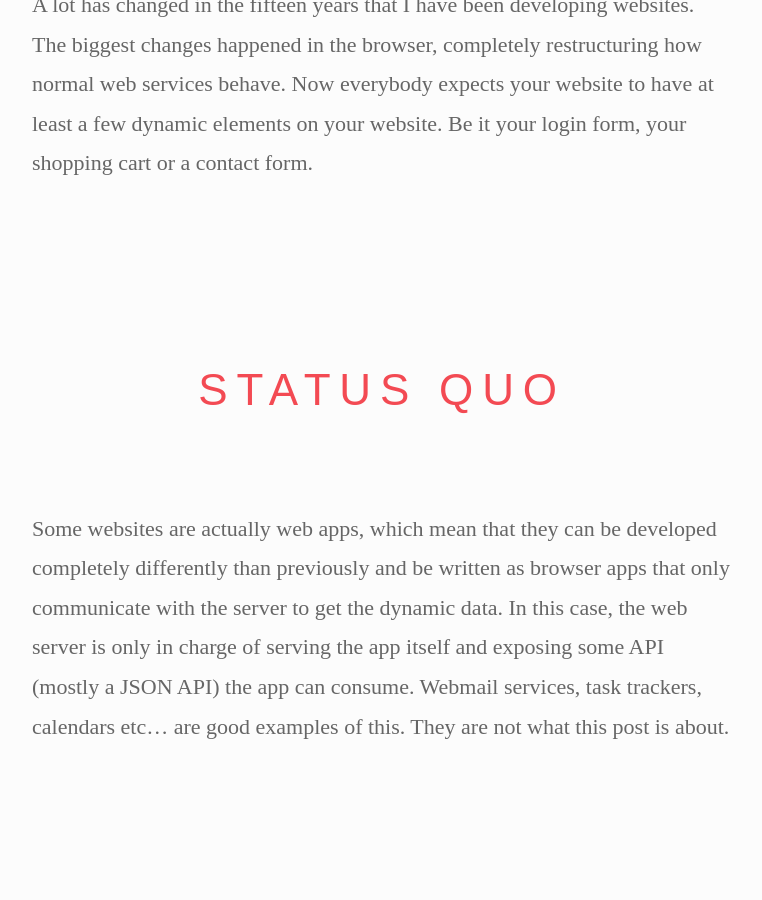
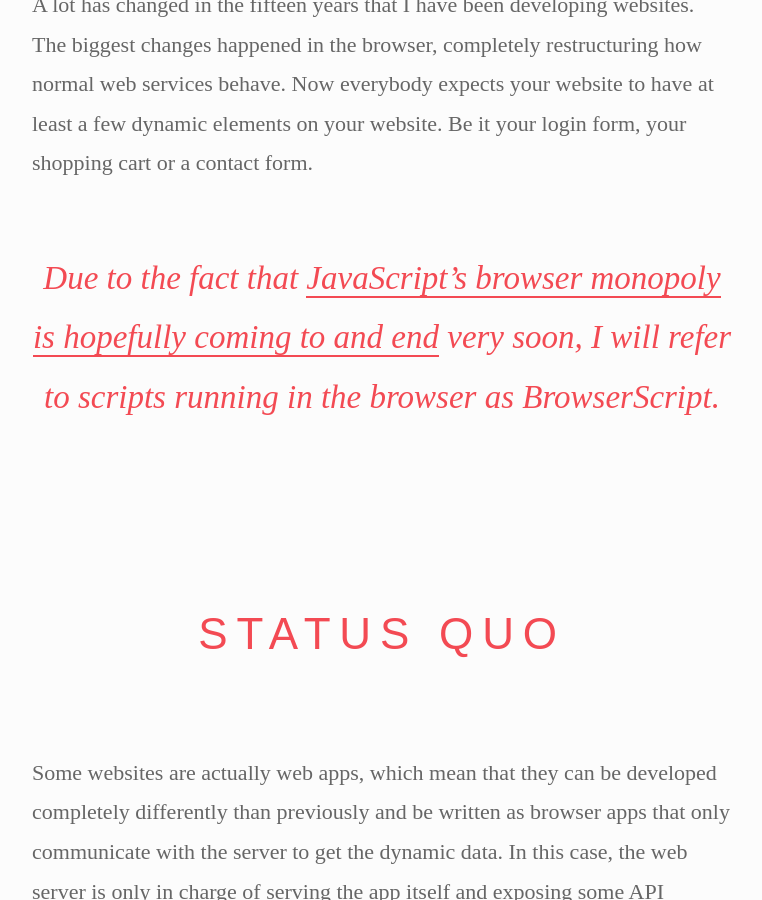
Before and after one commit to enyo/enyo.github.io, a Jekyll site: the page built from _posts/2000-01-01-stateless-html.md, in a window 1280 px wide and 900 px high, scrolled down 959 px. Shown: the whole window, without its empty margins (258-1020 px from the left). Built offline with Jekyll 4.4.1, drawn with Linux system fonts in a browser that asks for light colours; Markdown is read by kramdown in place of the engine named in the settings; comment, search, counter and statistics services are not loaded.

Commit message:
Update 2000-01-01-stateless-html.md

```diff
--- a/_posts/2000-01-01-stateless-html.md
+++ b/_posts/2000-01-01-stateless-html.md
@@ -9,6 +9,7 @@ invisible: true
 
 A lot has changed in the fifteen years that I have been developing websites. The biggest changes happened in the browser, completely restructuring how normal web services behave. Now everybody expects your website to have at least a few dynamic elements on your website. Be it your login form, your shopping cart or a contact form.
 
+> Due to the fact that [JavaScript's browser monopoly is hopefully coming to and end](https://www.dartlang.org) very soon, I will refer to scripts running in the browser as BrowserScript.
 
 # Status Quo
 
```
